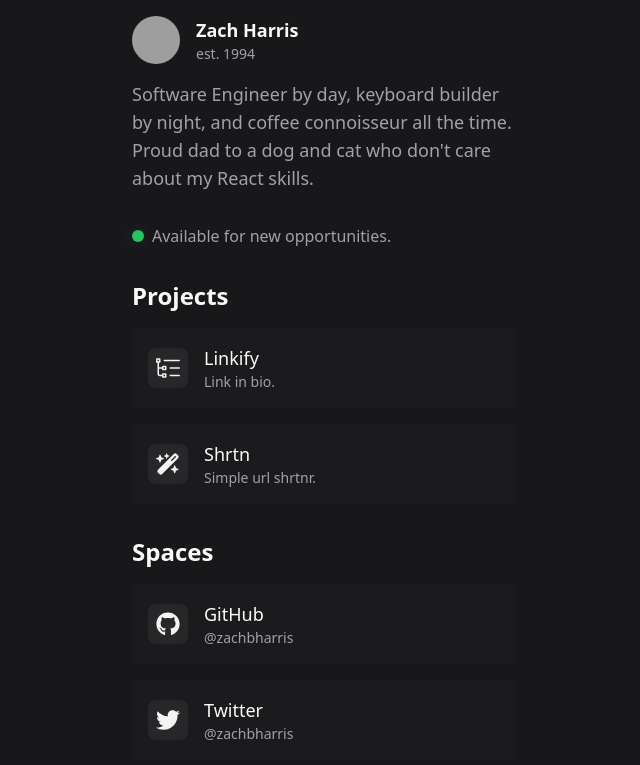
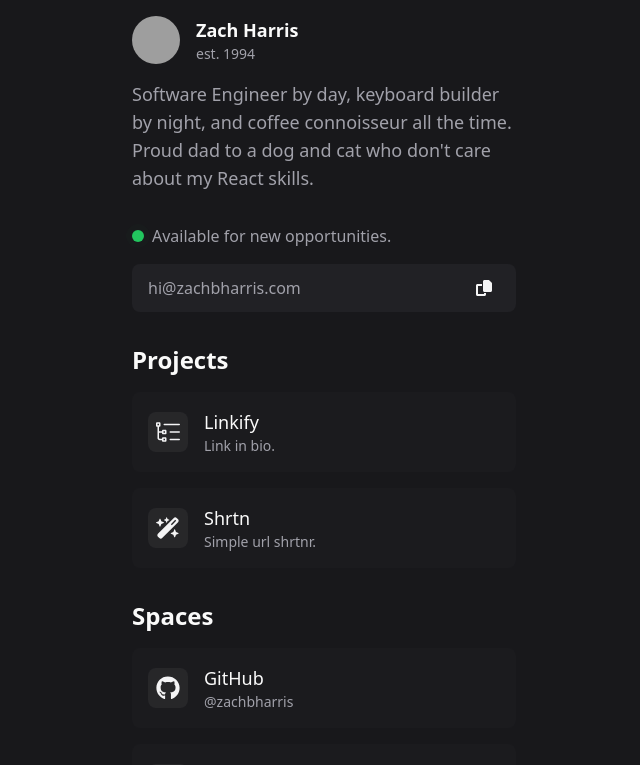
Before and after one commit to zachbharris/zachbharris, a Next.js app: page / in a window 1280 px wide. Shown: the top 765 px of the page, without its empty margins (316-956 px from the left). Built offline with nearby package versions, Linux system fonts and the light colour scheme; grey boxes are pictures that could not be loaded.

Commit message:
wip: cleanup, animations, and more

```diff
--- a/src/app/layout.tsx
+++ b/src/app/layout.tsx
@@ -1,4 +1,5 @@
 import Footer from "@/components/footer";
+import { githubAvatarURL } from "@/utils/const";
 import "../styles/globals.css";
 
 export const metadata = {
@@ -7,6 +8,13 @@ export const metadata = {
     "Software Engineer by day, keyboard builder by night, and coffee\
  connoisseur all the time. Proud dad to a dog and cat who don't\
  care about my React skills.",
+  openGraph: {
+    type: "website",
+    images: [{ url: githubAvatarURL }],
+  },
+  twitter: {
+    images: [{ url: githubAvatarURL }],
+  },
 };
 
 export default function RootLayout({
@@ -16,7 +24,7 @@ export default function RootLayout({
 }) {
   return (
     <html suppressHydrationWarning lang="en" className="min-h-screen">
-      <body className="bg-zinc-900 text-zinc-50 p-4 min-h-screen flex flex-col selection:bg-zinc-600/25">
+      <body className="relative bg-zinc-900 text-zinc-50 p-4 min-h-screen flex flex-col selection:bg-zinc-600/25">
         {children}
 
         <Footer />
--- a/src/app/page.tsx
+++ b/src/app/page.tsx
@@ -1,23 +1,28 @@
+"use client";
+
 import Avatar from "@/components/avatar";
+import CopyInput from "@/components/copy-input";
 import Icon from "@/components/icon";
 import { Section, SectionItem, SectionTitle } from "@/components/section";
-import { spaces, projects } from "@/utils/const";
-import { Metadata } from "next";
+import { spaces, projects, githubAvatarURL } from "@/utils/const";
+import { stagger, useAnimate } from "framer-motion";
+import { useEffect } from "react";
 
-const githubAvatarURL = "https://github.com/zachbharris.png";
+const sectionStagger = stagger(0.1, { startDelay: 0.15 });
 
-export const metadata: Metadata = {
-  openGraph: {
-    type: "profile",
-    images: [
-      { url: githubAvatarURL, width: 48, height: 48, alt: "Zach Harris" },
-    ],
-  },
-};
+export default function Page() {
+  const [scope, animate] = useAnimate();
 
-export default async function Page() {
+  useEffect(() => {
+    animate(
+      "section",
+      { opacity: [0, 1] },
+      { duration: 1, delay: sectionStagger }
+    );
+  }, [animate]);
+
   return (
-    <main className="max-w-sm w-full mx-auto">
+    <main ref={scope} className="max-w-sm w-full mx-auto">
       <Header />
 
       <Section>
@@ -27,7 +32,7 @@ export default async function Page() {
 
         {projects.map(({ title, href, description, icon }, index) => {
           return (
-            <SectionItem key={`project-${index}`} href={href}>
+            <SectionItem key={`projects-${index}`} href={href}>
               <span className="p-2 rounded-lg bg-zinc-100/5">
                 <Icon icon={icon} className="h-6 w-6" />
               </span>
@@ -83,12 +88,16 @@ const Header = () => {
         </p>
       </section>
 
-      <section className="flex flex-row items-center gap-2 my-8">
-        <span className="relative flex h-3 w-3">
-          <span className="animate-ping absolute inline-flex h-full w-full rounded-full bg-green-400 opacity-75"></span>
-          <span className="relative inline-flex rounded-full h-3 w-3 bg-green-500"></span>
-        </span>
-        <p>Available for new opportunities.</p>
+      <section className="flex flex-col justify-center gap-4 my-8">
+        <div className="flex flex-row gap-2 items-center w-full">
+          <span className="relative flex h-3 w-3">
+            <span className="animate-ping absolute inline-flex h-full w-full rounded-full bg-green-400 opacity-75"></span>
+            <span className="relative inline-flex rounded-full h-3 w-3 bg-green-500"></span>
+          </span>
+          <p>Available for new opportunities.</p>
+        </div>
+
+        <CopyInput />
       </section>
     </div>
   );
--- a/src/app/projects/[id]/page.tsx
+++ /dev/null
@@ -1,3 +0,0 @@
-export default function ProjectPage({ params }: { params: { id: string } }) {
-  return <p>Project {params.id}</p>;
-}
--- a/src/app/projects/page.tsx
+++ /dev/null
@@ -1,5 +0,0 @@
-import { redirect } from "next/navigation";
-
-export default function ProjectsPage() {
-  return redirect("/");
-}
--- /dev/null
+++ b/src/components/copy-input.tsx
@@ -0,0 +1,33 @@
+"use client";
+
+import { useRef } from "react";
+import Icon from "./icon";
+
+export default function CopyInput() {
+  const inputRef = useRef<HTMLInputElement>(null);
+
+  function onClick() {
+    inputRef.current?.select();
+    navigator.clipboard.writeText(inputRef.current?.value ?? "");
+  }
+
+  return (
+    <div className="flex flex-row gap-4 bg-zinc-700/25 rounded-lg px-4 py-2">
+      <input
+        type="email"
+        value="hi@zachbharris.com"
+        className="bg-transparent flex-1 overflow-hidden outline-none"
+        ref={inputRef}
+        onClick={onClick}
+        readOnly
+      />
+      <button
+        type="button"
+        className="p-2 bg-transparent hover:bg-zinc-700 active:bg-zinc-700/50 transition-colors rounded-lg outline-none focus-visible:outline-zinc-400"
+        onClick={onClick}
+      >
+        <Icon icon="copy" />
+      </button>
+    </div>
+  );
+}
--- a/src/components/icon.tsx
+++ b/src/components/icon.tsx
@@ -1,7 +1,7 @@
 import { createElement } from "react";
 
 type SocialIcons = "github" | "twitter" | "linkedin" | "twitch" | "readcv";
-type GeneralIcons = "arrow-right" | "list-tree" | "magic-wand";
+type GeneralIcons = "arrow-right" | "list-tree" | "magic-wand" | "copy";
 export type Icons = GeneralIcons | SocialIcons;
 
 type IconProps = {
@@ -33,6 +33,8 @@ export default function Icon({ icon, className }: IconProps) {
       return createElement(ListTree, props);
     case "magic-wand":
       return createElement(MagicWand, props);
+    case "copy":
+      return createElement(Copy, props);
     default:
       return null;
   }
@@ -111,3 +113,11 @@ function MagicWand(props: IconComponentProps) {
     </svg>
   );
 }
+
+function Copy(props: IconComponentProps) {
+  return (
+    <svg {...props} xmlns="http://www.w3.org/2000/svg" viewBox="0 0 512 512">
+      <path d="M272 0h124.1C408.8 0 421 5.1 430 14.1L497.9 82c9 9 14.1 21.2 14.1 33.9V336c0 26.5-21.5 48-48 48H272c-26.5 0-48-21.5-48-48V48c0-26.5 21.5-48 48-48zM48 128h144v64H64v256h192v-32h64v48c0 26.5-21.5 48-48 48H48c-26.5 0-48-21.5-48-48V176c0-26.5 21.5-48 48-48z"></path>
+    </svg>
+  );
+}
--- a/src/utils/const.ts
+++ b/src/utils/const.ts
@@ -1,4 +1,6 @@
 import { Icons } from "@/components/icon";
+
+export const githubAvatarURL = "https://github.com/zachbharris.png";
 
 export type Space = {
   title: string;
```
Also changed, not shown: package.json (+3 -16 lines), 1 other file (tests, documents, lock files or other folders).
